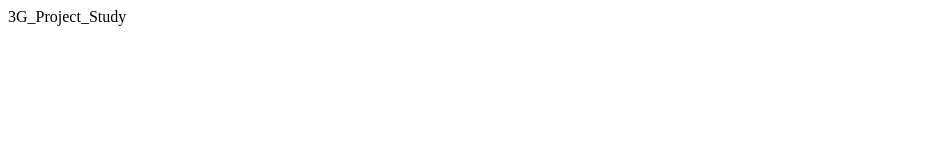
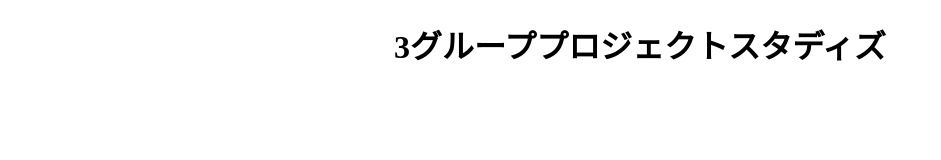
Before and after one commit to mbzos45/3G_Project_Studys, a plain HTML site: page index.html in a window 1280 px wide. Shown: the whole page, without its empty margins (0-941 px from the left). Drawn offline with Linux system fonts and the light colour scheme.

Commit message:
css test

```diff
--- a/index.html
+++ b/index.html
@@ -4,8 +4,9 @@
     <meta http-equiv="content-type" charset="UTF-8">
     <meta name="robots" content="noindex , nofollow"/>
     <title>プロジェクトスタディーズ</title>
+    <link rel="stylesheet" type="text/css" href="style.css">
 </head>
-<header>
-3G_Project_Study
-</header>
+<body>
+    <div><h1 class="center">3グループプロジェクトスタディズ</h1></div>
+</body>
 </html>
--- /dev/null
+++ b/style.css
@@ -0,0 +1,3 @@
+.center {
+    text-align: center;
+}
```
